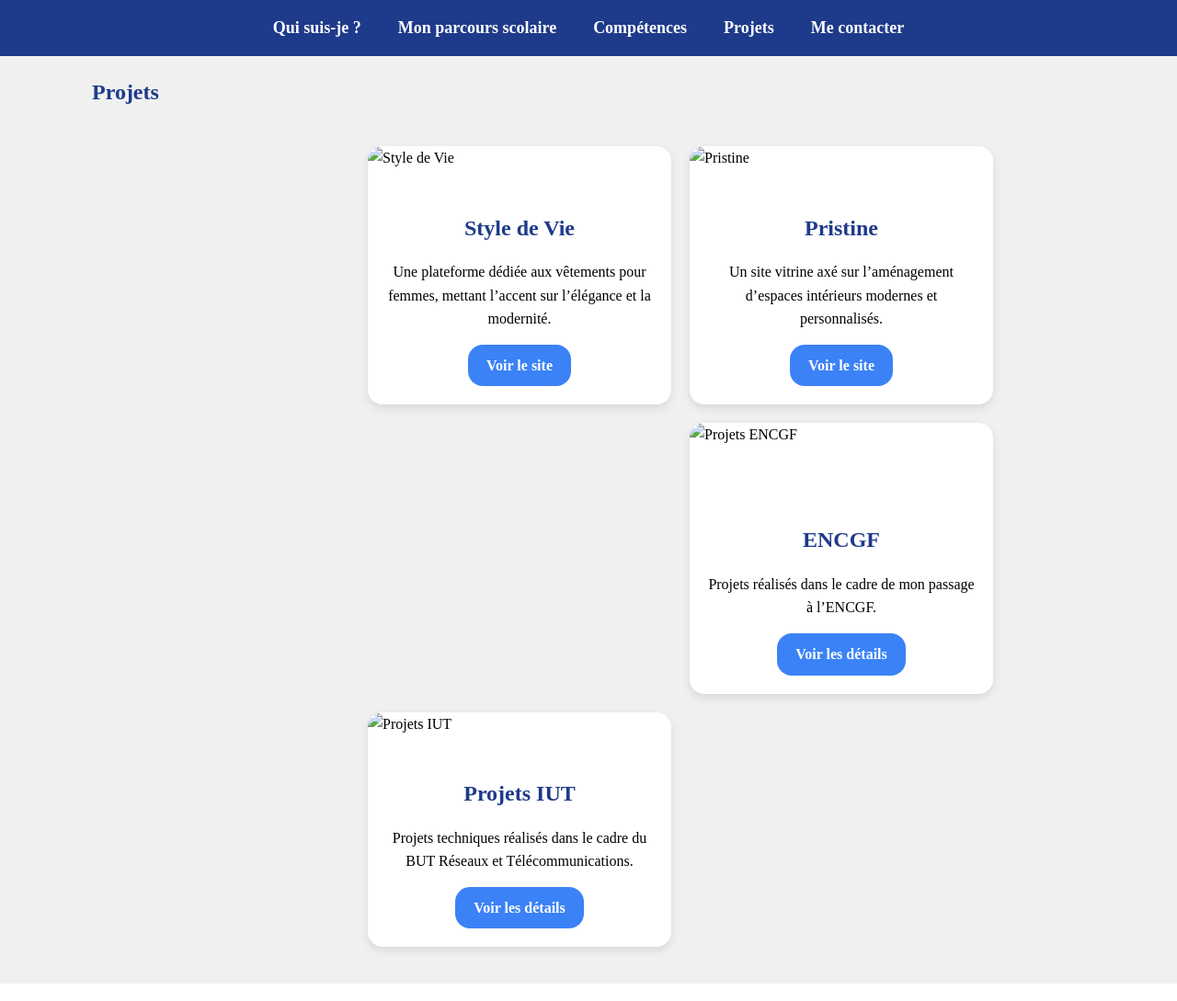
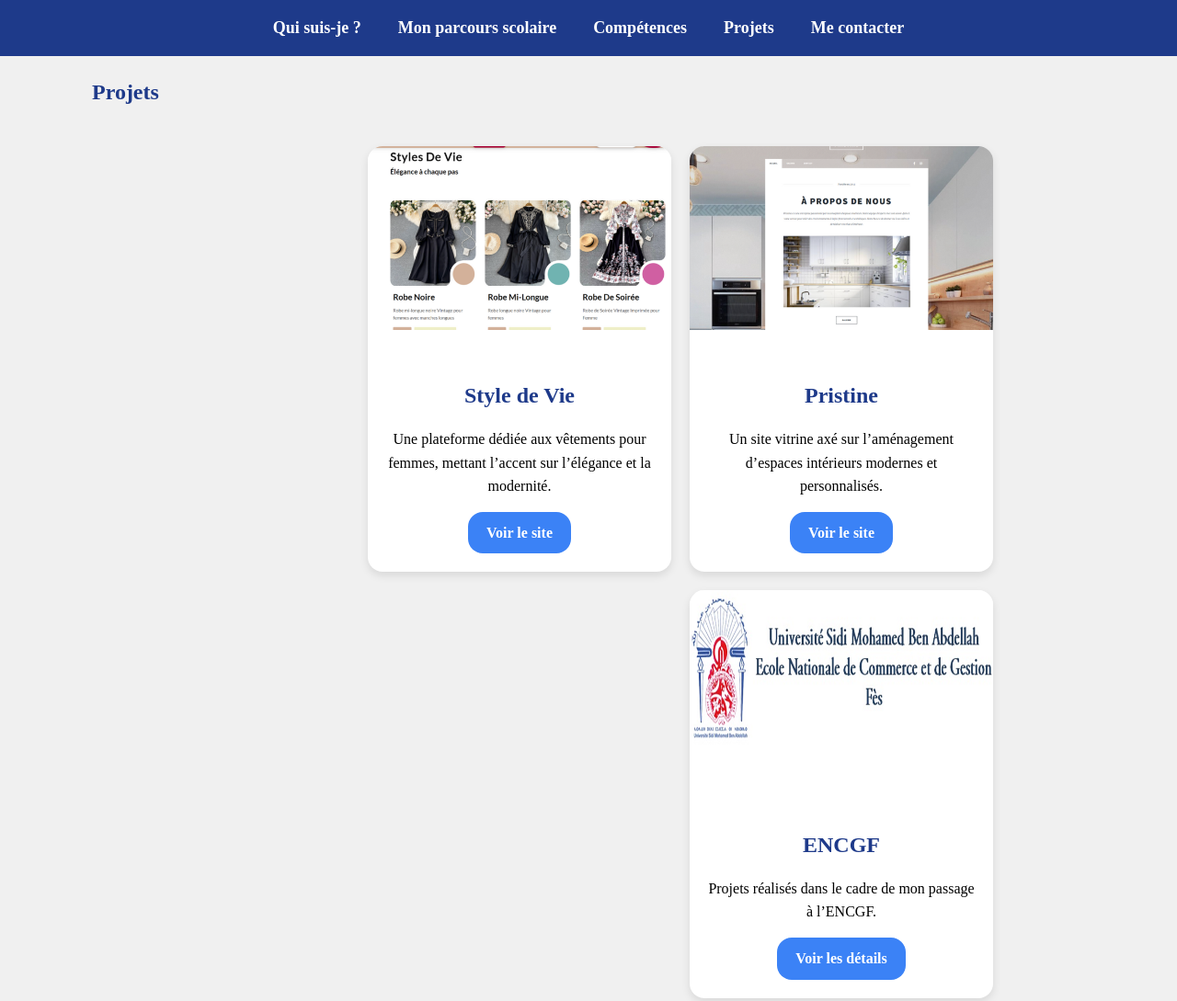
Before and after one commit to Louk-A/Portfolio, a plain HTML site: page Projets.html in a window 1280 px wide. Shown: the top 1089 px of the page at 92% size. Drawn offline with Linux system fonts and the light colour scheme.

Commit message:
Projets.html

```diff
--- a/Projets.html
+++ b/Projets.html
@@ -26,7 +26,7 @@
       <h2>Projets</h2>
       <div class="projects-container">
         <div class="project-card">
-          <img src="images/Styledevie.png" alt="Style de Vie" class="project-image" />
+          <img src="Styledevie.png" alt="Style de Vie" class="project-image" />
           <div class="project-content">
             <h3>Style de Vie</h3>
             <p>
@@ -43,7 +43,7 @@
         </div>
 
         <div class="project-card">
-          <img src="images/pristine.png" alt="Pristine" class="project-image" />
+          <img src="pristine.png" alt="Pristine" class="project-image" />
           <div class="project-content">
             <h3>Pristine</h3>
             <p>
@@ -60,7 +60,7 @@
         </div>
 <br>
         <div class="project-card">
-          <img src="images/ENCGF.PNG" alt="Projets ENCGF" class="project-image" style="height: auto;" />
+          <img src="ENCGF.PNG" alt="Projets ENCGF" class="project-image" style="height: auto;" />
           <div class="project-content">
             <h3><br> ENCGF</h3>
             <p>
@@ -76,7 +76,7 @@
         </div>
 
         <div class="project-card">
-          <img src="images/IUT.png" alt="Projets IUT" class="project-image" />
+          <img src="IUT.png" alt="Projets IUT" class="project-image" />
           <div class="project-content">
             <h3>Projets IUT</h3>
             <p>
```
